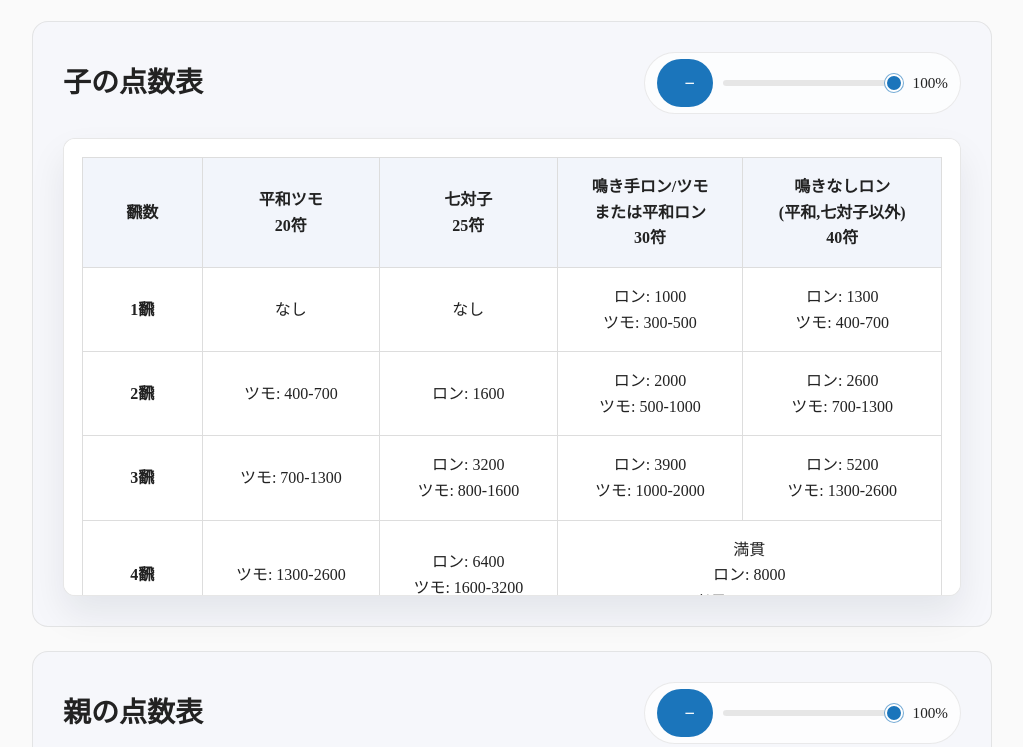
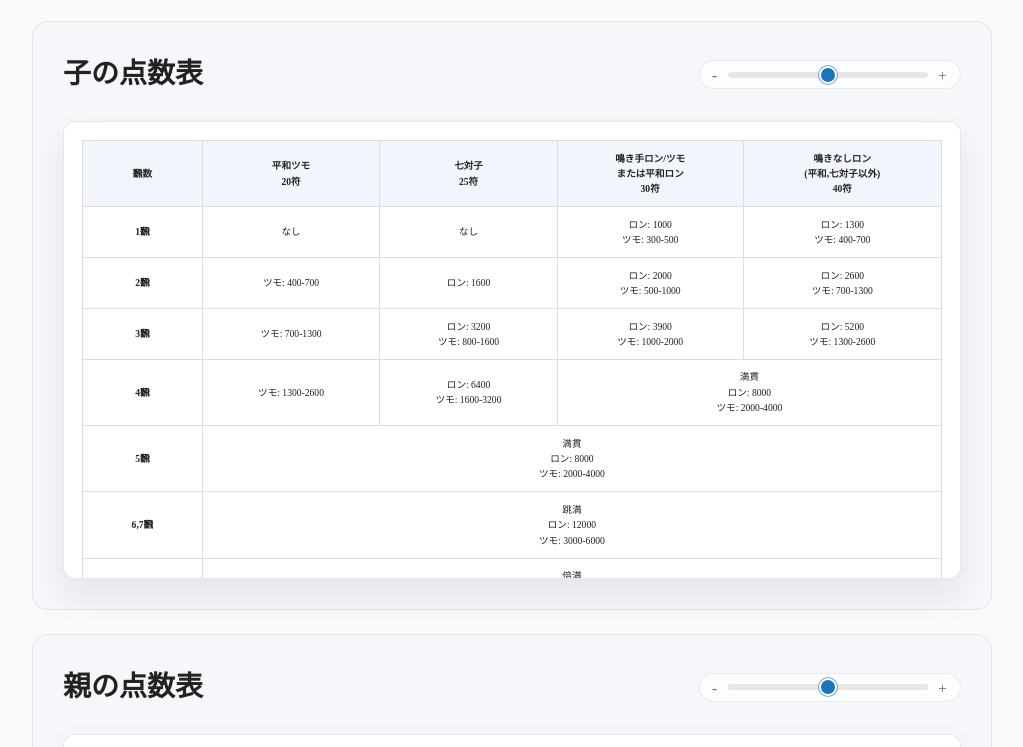
Before and after one commit to tomokikawamoto/mahjong-score-memo, a plain HTML site: page index.html in a window 1280 px wide. Shown: the part 1275-2022 px from the top of the page, without its empty margins (128-1151 px from the left). Drawn offline with Linux system fonts and the light colour scheme.

Commit message:
表修正

```diff
--- a/apps.js
+++ b/apps.js
@@ -208,50 +208,32 @@ answerButtons.forEach((button) => {
 
 document.querySelectorAll('.score-box').forEach((box) => {
     const slider = box.querySelector('.score-zoom-slider');
-    const valueLabel = box.querySelector('.score-zoom-value');
-    const shrinkButton = box.querySelector('.score-zoom-button[data-zoom="out"]');
-    const minZoom = parseFloat(slider?.min ?? "0.4");
-    const maxZoom = parseFloat(slider?.max ?? "1");
-    const stepZoom = parseFloat(slider?.step ?? "0.05");
 
     if (!slider) {
         return;
     }
 
+    const minZoom = parseFloat(slider.min ?? "0.2");
+    const maxZoom = parseFloat(slider.max ?? "1");
+    const defaultZoom = parseFloat(slider.getAttribute('value') ?? "0.6");
+
     const clampZoom = (value) => Math.min(maxZoom, Math.max(minZoom, value));
-    const tolerance = 0.0001;
-
     const updateZoom = (nextValue) => {
         const parsed = parseFloat(nextValue);
-        const baseValue = Number.isFinite(parsed) ? parsed : 1;
+        const baseValue = Number.isFinite(parsed) ? parsed : defaultZoom;
         const clamped = clampZoom(baseValue);
         const rounded = Math.round(clamped * 100) / 100;
         box.style.setProperty('--score-zoom', rounded);
         slider.value = rounded.toFixed(2);
-        if (valueLabel) {
-            valueLabel.textContent = `${Math.round(rounded * 100)}%`;
-        }
-        if (shrinkButton) {
-            shrinkButton.disabled = rounded <= minZoom + tolerance;
-        }
     };
 
     slider.addEventListener('input', (event) => {
         updateZoom(event.target.value);
     });
 
-    if (shrinkButton) {
-        shrinkButton.addEventListener('click', () => {
-            const current = parseFloat(slider.value);
-            updateZoom(current - stepZoom);
-        });
-    }
-
-    if (valueLabel) {
-        valueLabel.addEventListener('click', () => {
-            updateZoom(1);
-        });
-    }
+    slider.addEventListener('dblclick', () => {
+        updateZoom(defaultZoom);
+    });
 
     updateZoom(parseFloat(slider.value));
 });
--- a/index.html
+++ b/index.html
@@ -104,7 +104,7 @@
     }
 
     .score-box {
-      --score-zoom: 1;
+      --score-zoom: 0.6;
       background: color-mix(in oklab, var(--muted) 55%, transparent);
       border: 1px solid color-mix(in oklab, var(--bd) 75%, transparent);
       border-radius: 16px;
@@ -128,7 +128,7 @@
     }
 
     .score-zoom-controls {
-      display: flex;
+      display: inline-flex;
       align-items: center;
       gap: 8px;
       background: color-mix(in oklab, var(--card) 70%, transparent);
@@ -138,33 +138,9 @@
       font-size: 0.95rem;
     }
 
-    .score-zoom-button {
-      appearance: none;
-      border: 0;
-      background: var(--brand);
-      color: #fff;
-      border-radius: 999px;
-      width: 32px;
-      height: 32px;
-      display: grid;
-      place-items: center;
-      font-size: 1.1rem;
-      cursor: pointer;
-      transition: background 0.2s ease;
-    }
-
-    .score-zoom-button:hover {
-      background: var(--brand-strong);
-    }
-
-    .score-zoom-button:disabled {
-      opacity: 0.5;
-      cursor: not-allowed;
-    }
-
     .score-zoom-slider {
       appearance: none;
-      width: clamp(120px, 20vw, 180px);
+      width: clamp(130px, 22vw, 200px);
       height: 6px;
       border-radius: 3px;
       background: color-mix(in oklab, var(--bd) 70%, transparent);
@@ -191,16 +167,18 @@
       box-shadow: 0 0 0 1px color-mix(in oklab, var(--brand) 60%, transparent);
     }
 
-    .score-zoom-button:focus-visible,
     .score-zoom-slider:focus-visible {
       outline: 2px solid var(--brand);
       outline-offset: 2px;
     }
 
-    .score-zoom-value {
-      min-width: 3.5ch;
-      text-align: right;
-      font-variant-numeric: tabular-nums;
+    .score-zoom-icon {
+      font-size: 0.95rem;
+      line-height: 1;
+      opacity: 0.7;
+      user-select: none;
+      letter-spacing: 0.08em;
+      pointer-events: none;
     }
 
     .score-scroll {
@@ -568,9 +546,9 @@
         <div class="score-box-header">
           <h2>子の点数表</h2>
           <div class="score-zoom-controls" role="group" aria-label="点数表の縮尺調整">
-            <button type="button" class="score-zoom-button" data-zoom="out" aria-label="縮小">−</button>
-            <input type="range" class="score-zoom-slider" min="0.4" max="1" step="0.05" value="1" aria-label="縮尺スライダー">
-            <span class="score-zoom-value" aria-live="polite">100%</span>
+            <span class="score-zoom-icon" aria-hidden="true">-</span>
+            <input type="range" class="score-zoom-slider" min="0.2" max="1" step="0.05" value="0.60" aria-label="縮尺スライダー">
+            <span class="score-zoom-icon" aria-hidden="true">+</span>
           </div>
         </div>
         <div class="score-scroll table-scroll">
@@ -636,9 +614,9 @@
         <div class="score-box-header">
           <h2>親の点数表</h2>
           <div class="score-zoom-controls" role="group" aria-label="点数表の縮尺調整">
-            <button type="button" class="score-zoom-button" data-zoom="out" aria-label="縮小">−</button>
-            <input type="range" class="score-zoom-slider" min="0.4" max="1" step="0.05" value="1" aria-label="縮尺スライダー">
-            <span class="score-zoom-value" aria-live="polite">100%</span>
+            <span class="score-zoom-icon" aria-hidden="true">-</span>
+            <input type="range" class="score-zoom-slider" min="0.2" max="1" step="0.05" value="0.60" aria-label="縮尺スライダー">
+            <span class="score-zoom-icon" aria-hidden="true">+</span>
           </div>
         </div>
         <div class="score-scroll table-scroll">
@@ -819,9 +797,9 @@
         <div class="score-box-header">
           <h2>子の点数表</h2>
           <div class="score-zoom-controls" role="group" aria-label="点数表の縮尺調整">
-            <button type="button" class="score-zoom-button" data-zoom="out" aria-label="縮小">−</button>
-            <input type="range" class="score-zoom-slider" min="0.4" max="1" step="0.05" value="1" aria-label="縮尺スライダー">
-            <span class="score-zoom-value" aria-live="polite">100%</span>
+            <span class="score-zoom-icon" aria-hidden="true">-</span>
+            <input type="range" class="score-zoom-slider" min="0.2" max="1" step="0.05" value="0.60" aria-label="縮尺スライダー">
+            <span class="score-zoom-icon" aria-hidden="true">+</span>
           </div>
         </div>
         <div class="score-scroll table-scroll">
@@ -887,9 +865,9 @@
         <div class="score-box-header">
           <h2>親の点数表</h2>
           <div class="score-zoom-controls" role="group" aria-label="点数表の縮尺調整">
-            <button type="button" class="score-zoom-button" data-zoom="out" aria-label="縮小">−</button>
-            <input type="range" class="score-zoom-slider" min="0.4" max="1" step="0.05" value="1" aria-label="縮尺スライダー">
-            <span class="score-zoom-value" aria-live="polite">100%</span>
+            <span class="score-zoom-icon" aria-hidden="true">-</span>
+            <input type="range" class="score-zoom-slider" min="0.2" max="1" step="0.05" value="0.60" aria-label="縮尺スライダー">
+            <span class="score-zoom-icon" aria-hidden="true">+</span>
           </div>
         </div>
         <div class="score-scroll table-scroll">
```
